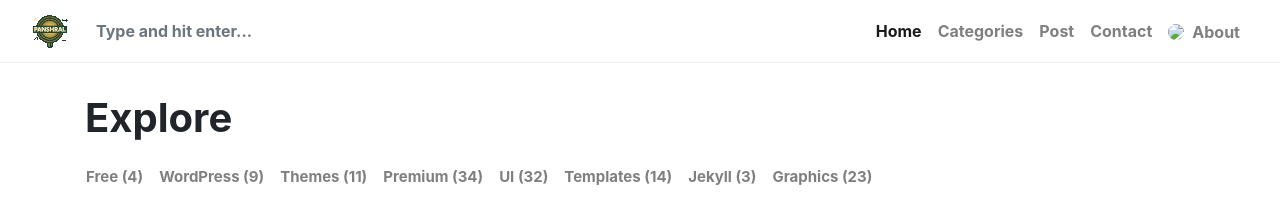
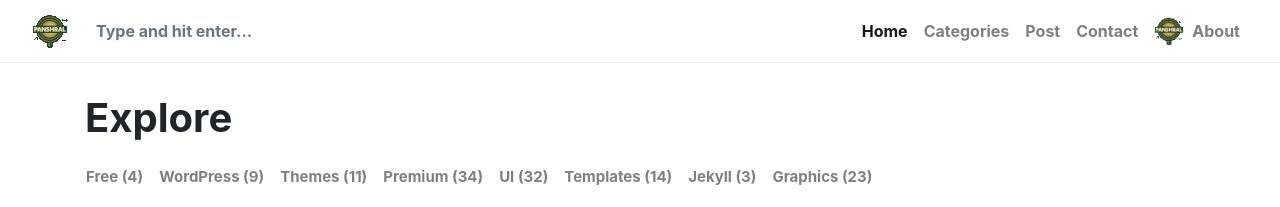
Before and after one commit to Panshral/Panshral.github.io, a Jekyll site: the page built from index.html, in a window 1280 px wide. Shown: the top 207 px of the page. Built offline with Jekyll 4.4.1, drawn with Linux system fonts in a browser that asks for light colours; nearby versions of some CDN libraries; library files that are not in the unit come from our copies; the list of posts is cut into pages by our own code; comment, search, counter and statistics services are not loaded.

Commit message:
Minor Updates

```diff
--- a/_config.yml
+++ b/_config.yml
@@ -4,7 +4,7 @@ description: 'Curated affiliate picks in fashion, fragrance, fitness & health.'
 logo: 'assets/images/logo.png'
 favicon: 'assets/images/logo.png'
 baseurl: ''
-avatar: ''
+avatar: 'assets/images/logo.png'
 disqus: ''
 email: ''
 include: ["_pages"]
```
